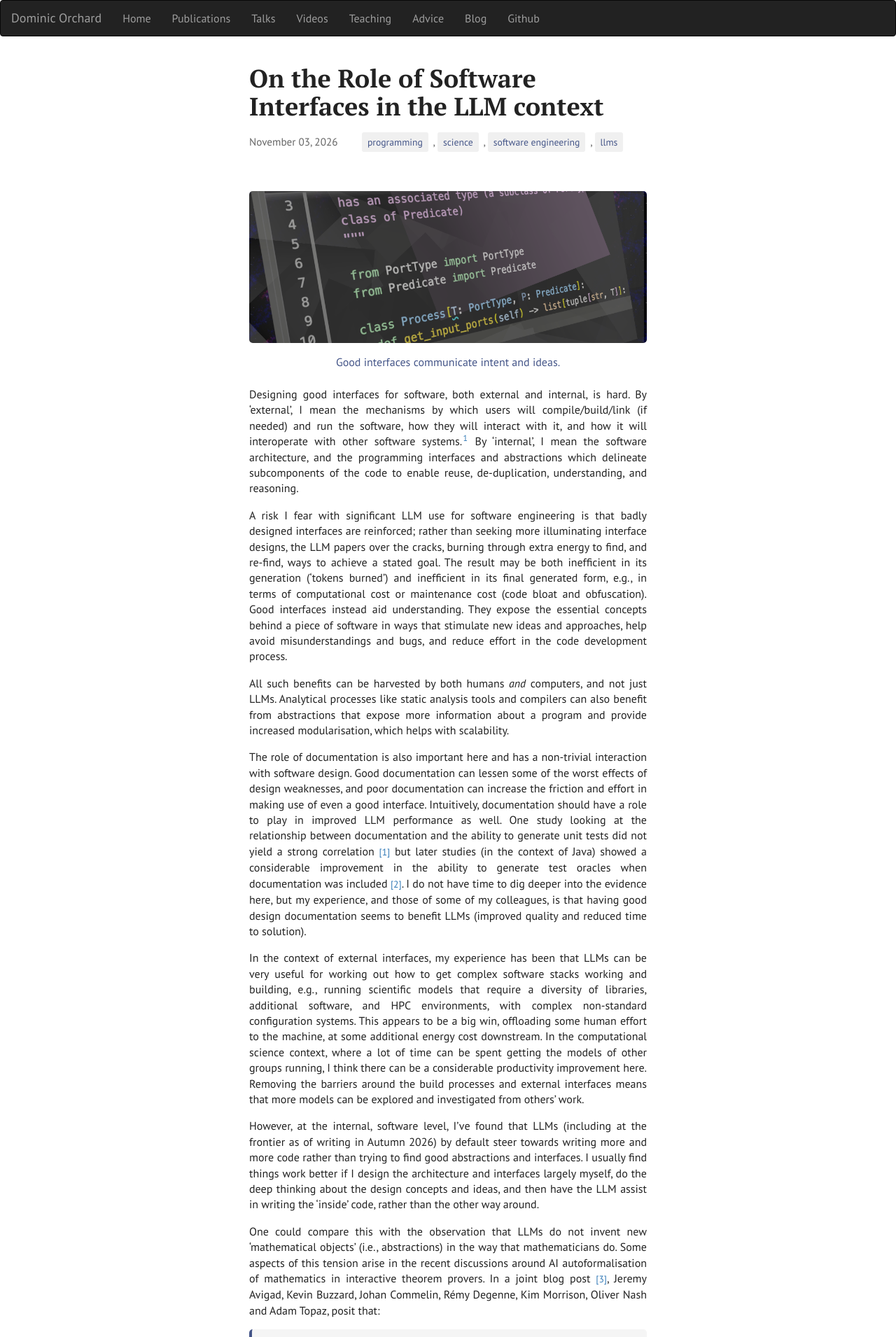
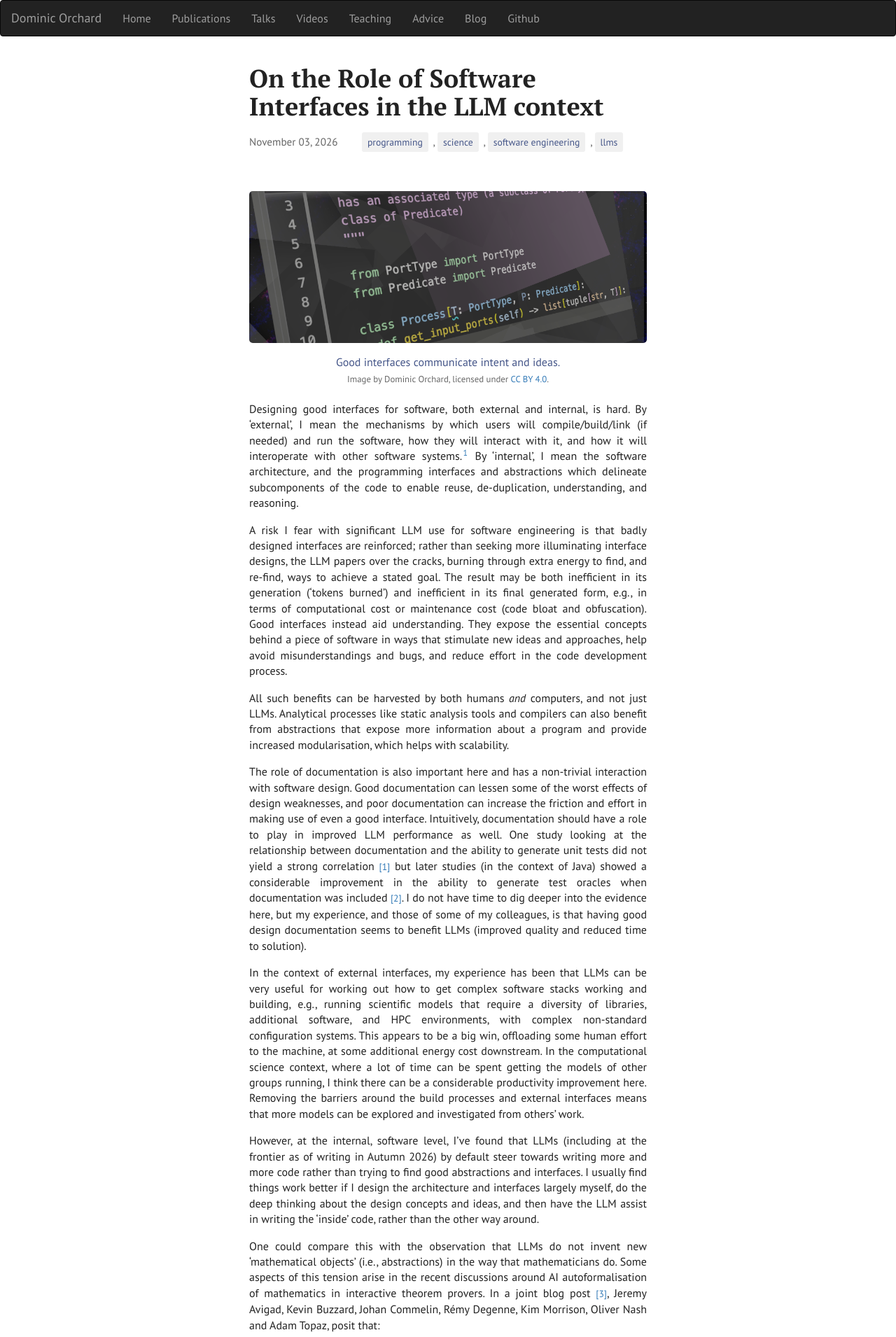
Before and after one commit to dorchard/dorchard.github.io, a Jekyll site: the page built from _blog/2026-11-03-on-interfaces-and-llms.md, in a window 1280 px wide. Shown: the top 1910 px of the page at 70% size. Built offline with Jekyll 4.4.1, drawn with Linux system fonts in a browser that asks for light colours; comment, search, counter and statistics services are not loaded.

Commit message:
image credit

```diff
--- a/_blog/2026-11-03-on-interfaces-and-llms.md
+++ b/_blog/2026-11-03-on-interfaces-and-llms.md
@@ -6,10 +6,13 @@ categories: [programming, science, software engineering, llms]
 excerpt: "Designing good interfaces for software, both external and internal, is hard. This post considers the potential negative effects of LLMs in this context and discusses good interface design ideas."
 ---
 
-![Python code in an editor defining a class Process parameterised by a PortType and a Predicate](/assets/interfaces-pic.png){: .post-banner}
+![An abstract image of code showing some python interfaces with types](/assets/interfaces-pic.png){: .post-banner}
 
 Good interfaces communicate intent and ideas.
 {: .post-caption}
+
+Image by Dominic Orchard, licensed under [CC BY 4.0](https://creativecommons.org/licenses/by/4.0/).
+{: .post-credit}
 
 Designing good interfaces for software, both external and internal, is
 hard.  By 'external', I mean the mechanisms by which users will
--- a/assets/main.css
+++ b/assets/main.css
@@ -490,5 +490,13 @@ strong {
 .blog-post-content p.post-caption {
   text-align: center;
   color: #458;
+  margin-bottom: 0.2em;
+}
+
+/* Image credit and licence under the caption */
+.blog-post-content p.post-credit {
+  text-align: center;
+  font-size: 0.8em;
+  color: #666;
   margin-bottom: 1.5em;
 }
```
